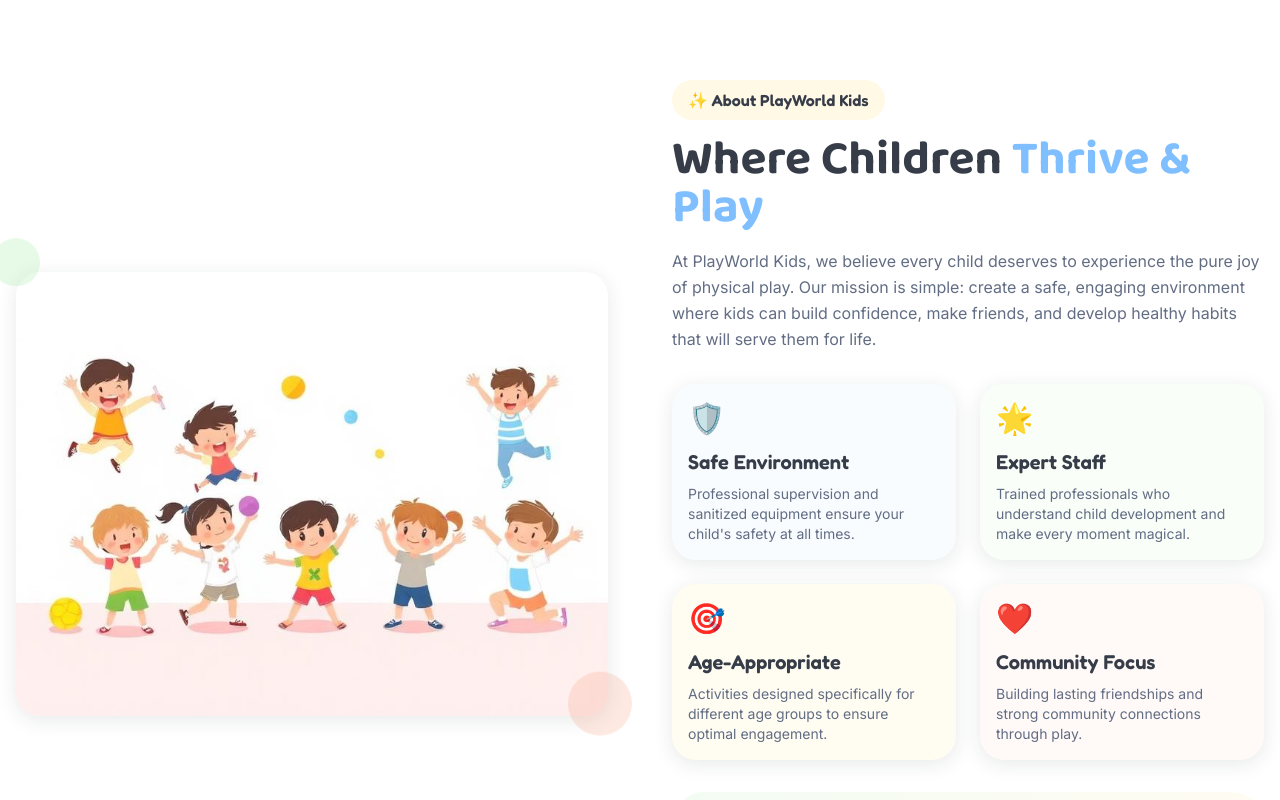
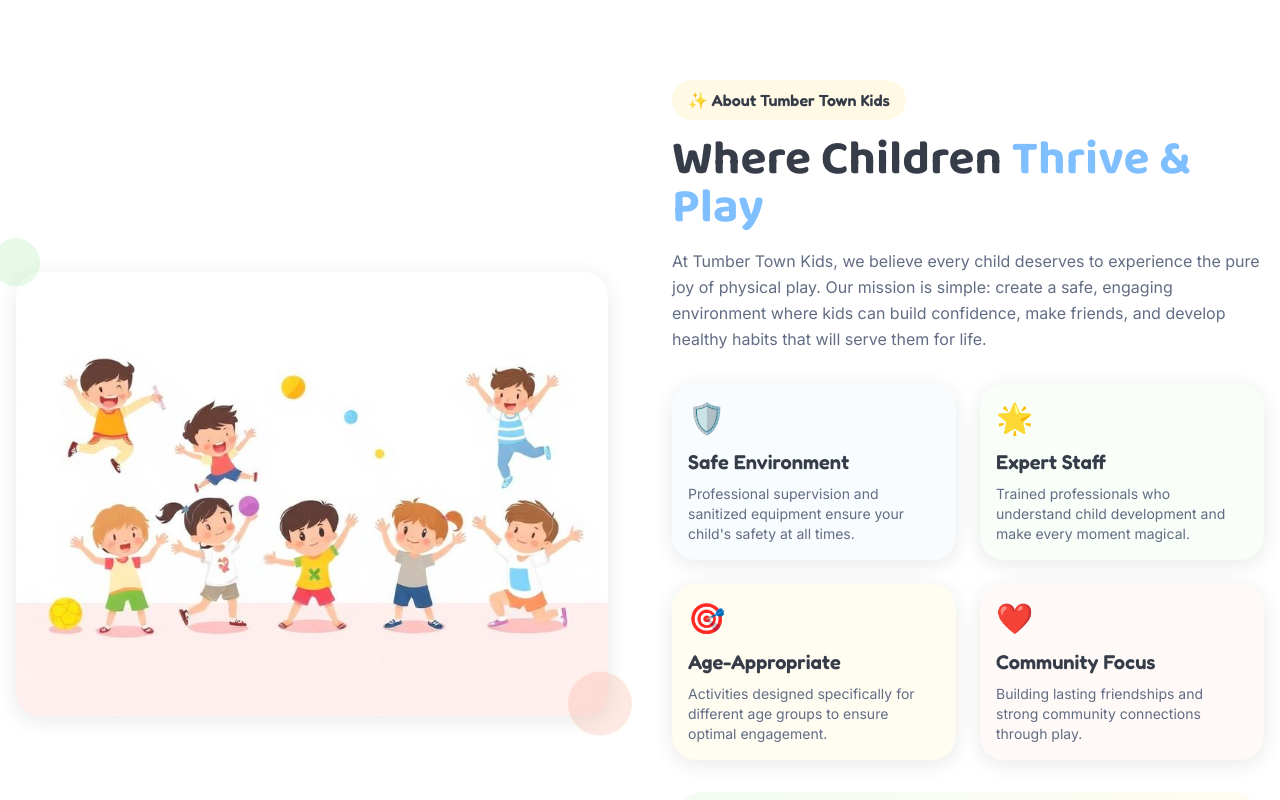
Before and after one commit to Sameen-K-A/Kids_Space, a React (Vite) app: page / in a window 1280 px wide. Shown: the top 800 px of the page. Built offline with nearby package versions, Linux system fonts and the light colour scheme.

Commit message:
change to Tumber Town

```diff
--- a/src/components/AboutUs.tsx
+++ b/src/components/AboutUs.tsx
@@ -21,7 +21,7 @@
           <div className="space-y-8 bounce-in animation-delay-300">
             <div className="flex flex-col items-center justify-center lg:items-start lg:justify-start space-y-4 text-center lg:text-left h-full">
               <div className="inline-flex items-center gap-2 bg-secondary/20 text-foreground px-4 py-2 rounded-full font-fun font-semibold">
-                ✨ About PlayWorld Kids
+                ✨ About Tumber Town Kids
               </div>
 
               <h2 className="font-playful text-4xl lg:text-5xl font-bold text-foreground leading-tight">
@@ -30,7 +30,7 @@
               </h2>
 
               <p className="font-clean text-muted-foreground leading-relaxed">
-                At PlayWorld Kids, we believe every child deserves to experience the pure joy of physical play.
+                At Tumber Town Kids, we believe every child deserves to experience the pure joy of physical play.
                 Our mission is simple: create a safe, engaging environment where kids can build confidence,
                 make friends, and develop healthy habits that will serve them for life.
               </p>
--- a/src/components/Testimonials.tsx
+++ b/src/components/Testimonials.tsx
@@ -5,7 +5,7 @@
   {
     name: "Sarah Michelle",
     avatar: "👩‍🦰",
-    content: "PlayWorld Kids has been a game-changer for our family! My kids actually ask to put their tablets away so we can come here. The staff is amazing and the activities keep them engaged for hours.",
+    content: "Tumber Town Kids has been a game-changer for our family! My kids actually ask to put their tablets away so we can come here. The staff is amazing and the activities keep them engaged for hours.",
     rating: 5,
   },
   {
@@ -23,7 +23,7 @@
   {
     name: "James Wilson",
     avatar: "👨‍🎓",
-    content: "Finding quality activities for my daughter was challenging until we discovered PlayWorld Kids. She's more active, sleeping better, and her social skills have improved dramatically.",
+    content: "Finding quality activities for my daughter was challenging until we discovered Tumber Town Kids. She's more active, sleeping better, and her social skills have improved dramatically.",
     rating: 5,
   },
   {
@@ -73,7 +73,7 @@
           </h2>
 
           <p className="font-clean text-muted-foreground max-w-2xl mx-auto">
-            Real stories from real families who've discovered the joy of screen-free play at PlayWorld Kids.
+            Real stories from real families who've discovered the joy of screen-free play at Tumber Town Kids.
           </p>
         </div>
 
```
